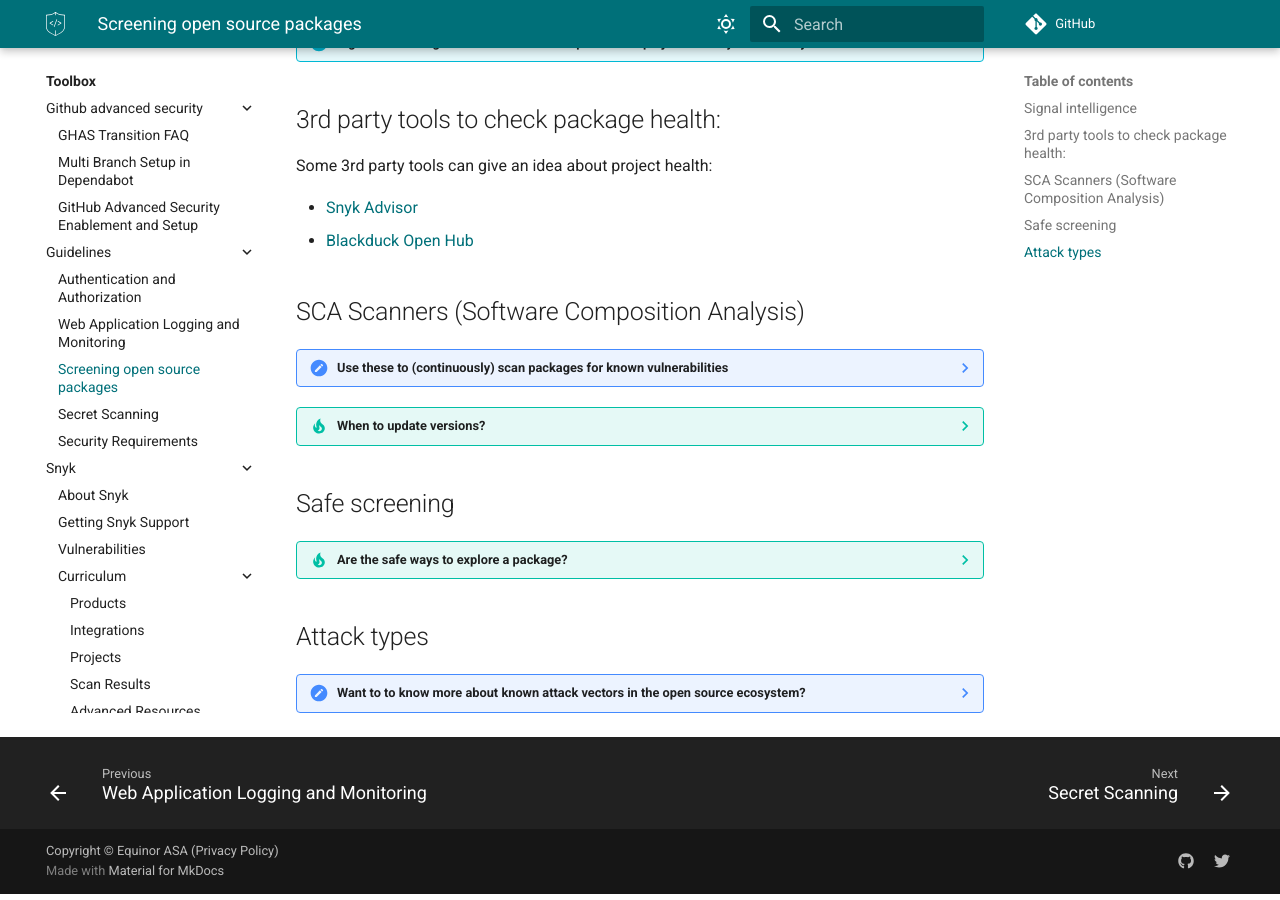
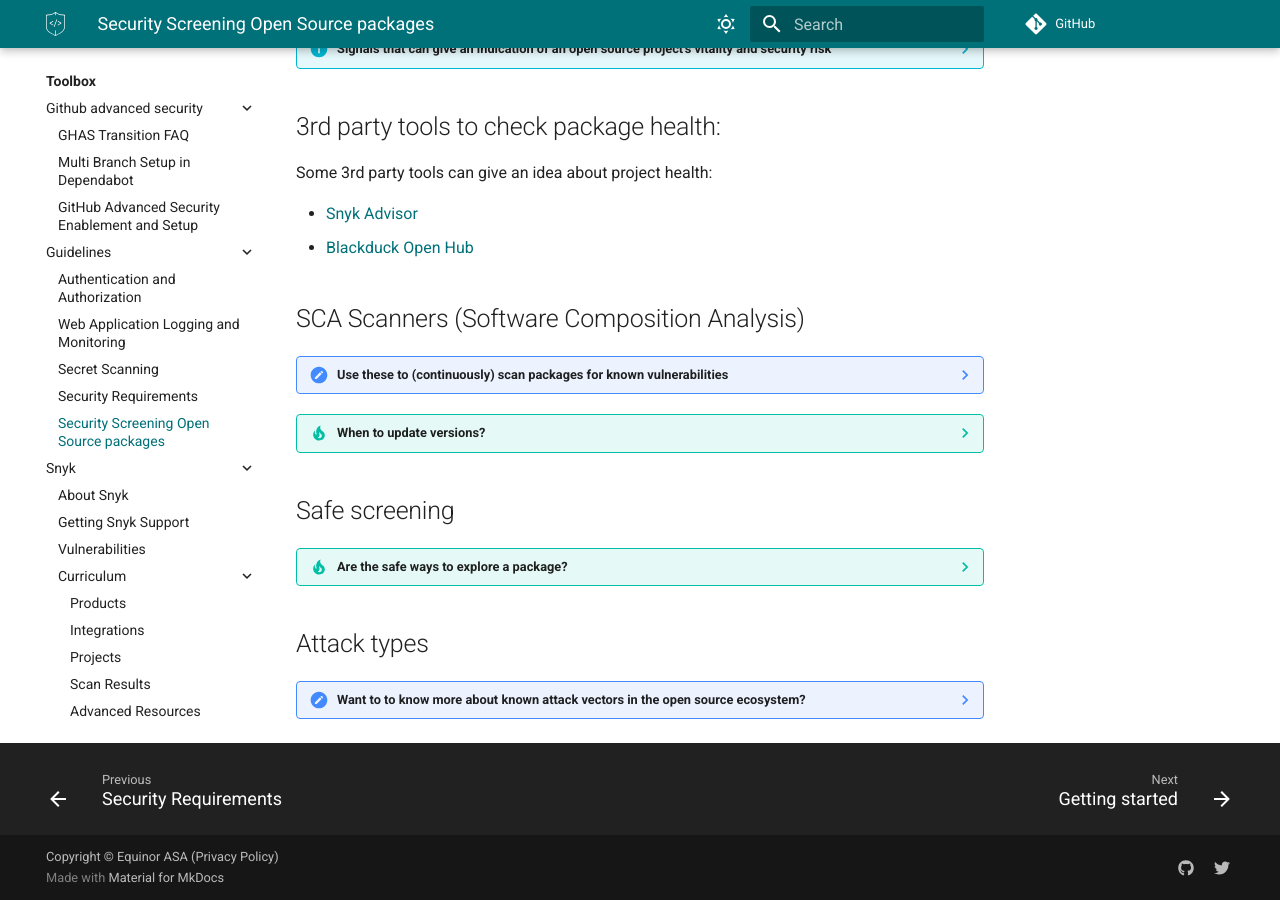
Before and after one commit to equinor/appsec, an MkDocs documentation site: the page built from docs/toolbox/guidelines/security-screening-os-packages.md, in a window 1280 px wide and 900 px high, scrolled down 859 px. Built offline with MkDocs 1.6.1 and Material for MkDocs 9.7.7, drawn with Linux system fonts in a browser that asks for light colours; some web fonts are replaced; comment, search, counter and statistics services are not loaded; some of the changed text lies outside the part shown.

Commit message:
Rename md file, add minor clarifications

```diff
--- a/docs/toolbox/guidelines/screening-os-packages.md
+++ b/docs/toolbox/guidelines/security-screening-os-packages.md
@@ -1,4 +1,4 @@
-# Screening open source packages
+# Security Screening Open Source packages
 
 How can we determine if an open source package is "safe to use"? This is a question we get quite often. Package in this context is any open source library, package, module or similar.
 
@@ -22,8 +22,7 @@
     - Scan continuously: Dependabot plus ecosystem audits (npm audit, pip-audit).
     - Update deliberately: apply critical patches fast; otherwise wait ~1 week before bumping—avoid blind auto-updates.
     - Explore safely: read source/install scripts; test in isolated containers/VMs/Codespaces; watch for common supply-chain attacks.
-
-## Signal intelligence
+# Signal intelligence
 
 ??? Info "Signals that can give an indication of an open source project's vitality and security risk"
 
```
Also changed, not shown: other parts of docs/toolbox/guidelines/security-screening-os-packages.md (+1 -0 lines).
